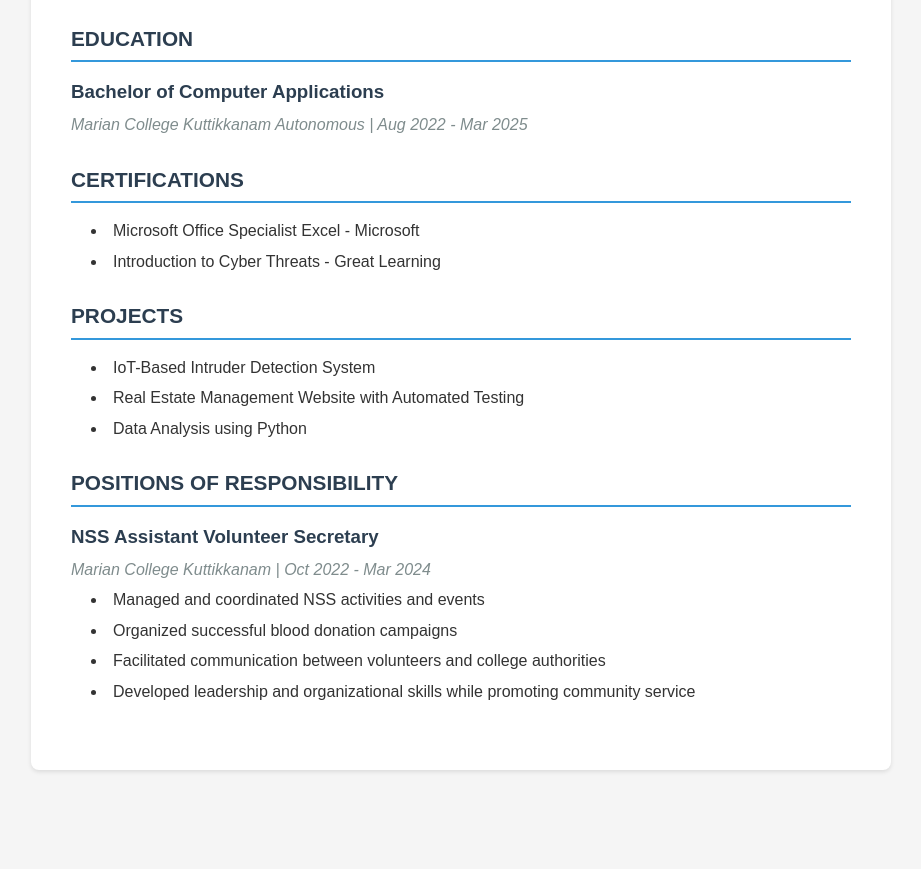
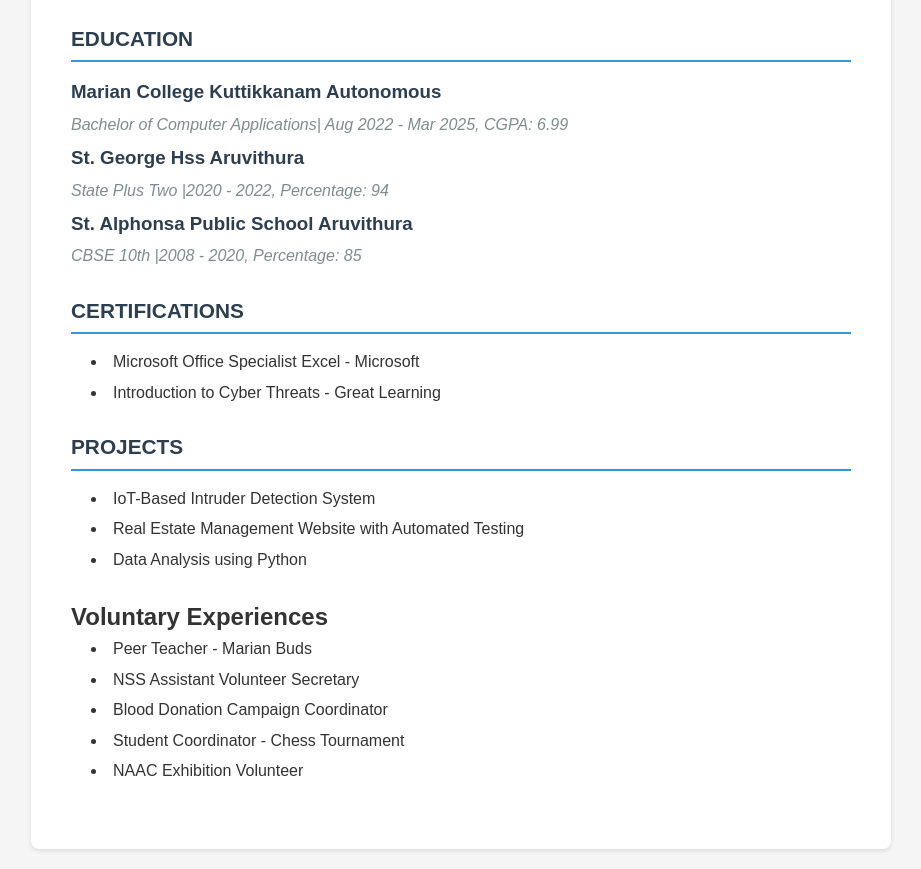
Before and after one commit to Jerin-alt/Resume, a plain HTML site: page index.html in a window 1280 px wide. Shown: the part 967-1836 px from the top of the page, without its empty margins (179-1100 px from the left). Before the commit the page ends 1757 px from the top, so only its background shows below. Drawn offline with Linux system fonts and the light colour scheme.

Commit message:
Update index.html

```diff
--- a/index.html
+++ b/index.html
@@ -169,8 +169,12 @@
         <div class="section">
             <h2 class="section-title">EDUCATION</h2>
             <div class="education-item">
-                <h3>Bachelor of Computer Applications</h3>
-                <div class="date">Marian College Kuttikkanam Autonomous | Aug 2022 - Mar 2025</div>
+                <h3>Marian College Kuttikkanam Autonomous</h3>
+                <div class="date"> Bachelor of Computer Applications| Aug 2022 - Mar 2025, CGPA: 6.99</div>
+                <h3>St. George Hss Aruvithura</h3>
+                <div class="date">State Plus Two |2020 - 2022, Percentage: 94</div>
+                <h3>St. Alphonsa Public School Aruvithura </h3>
+                <div class="date">CBSE 10th |2008 - 2020, Percentage: 85 </div>
             </div>
         </div>
 
@@ -192,17 +196,14 @@
         </div>
 
         <div class="section">
-            <h2 class="section-title">POSITIONS OF RESPONSIBILITY</h2>
-            <div class="experience-item">
-                <h3>NSS Assistant Volunteer Secretary</h3>
-                <div class="date">Marian College Kuttikkanam | Oct 2022 - Mar 2024</div>
-                <ul>
-                    <li>Managed and coordinated NSS activities and events</li>
-                    <li>Organized successful blood donation campaigns</li>
-                    <li>Facilitated communication between volunteers and college authorities</li>
-                    <li>Developed leadership and organizational skills while promoting community service</li>
-                </ul>
-            </div>
+            <h2>Voluntary Experiences</h2>
+            <ul>
+                <li>Peer Teacher - Marian Buds</li>
+                <li>NSS Assistant Volunteer Secretary</li>
+                <li>Blood Donation Campaign Coordinator</li>
+                <li>Student Coordinator - Chess Tournament</li>
+                <li>NAAC Exhibition Volunteer</li>
+            </ul>
         </div>
     </div>
 </body>
```
